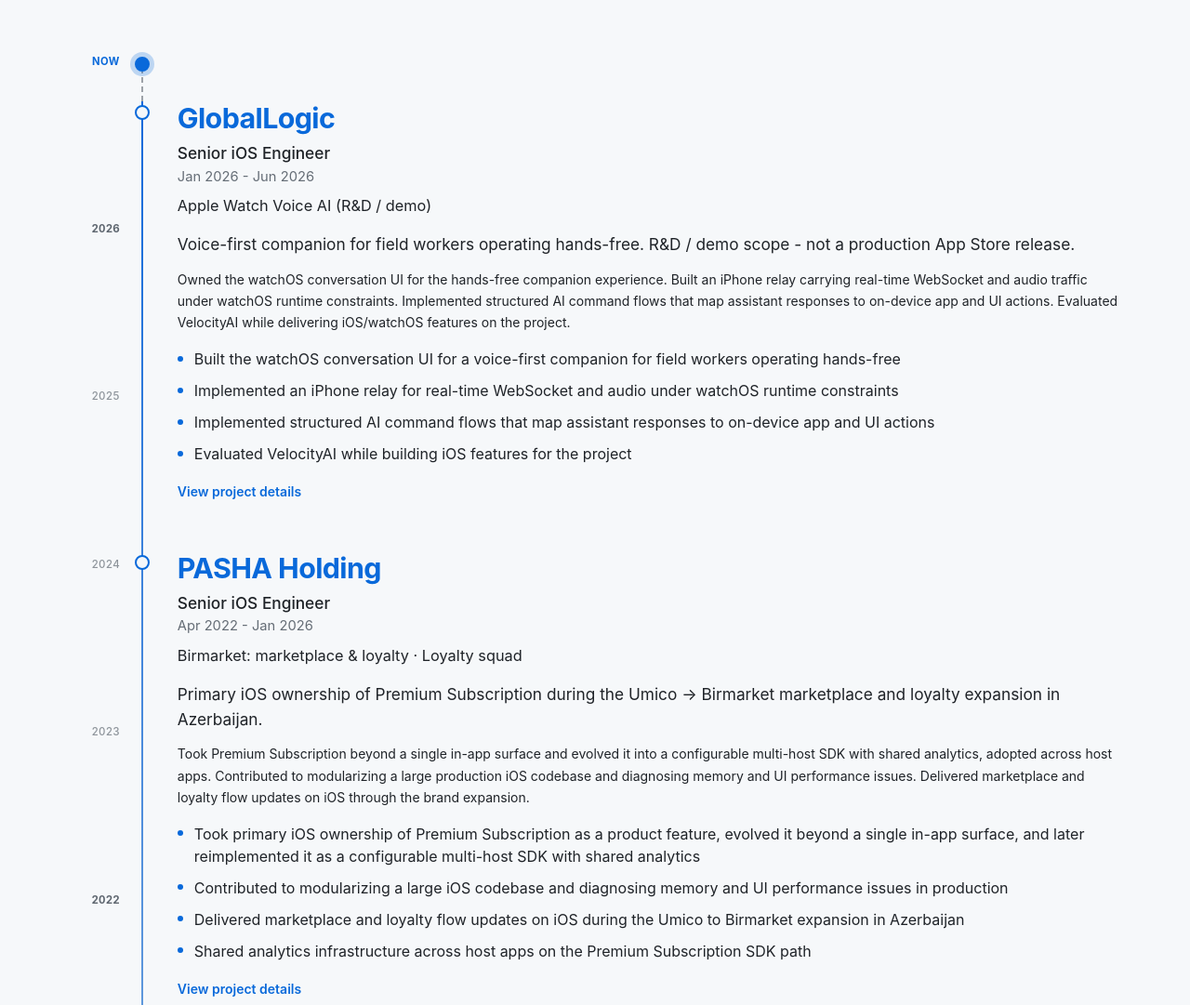
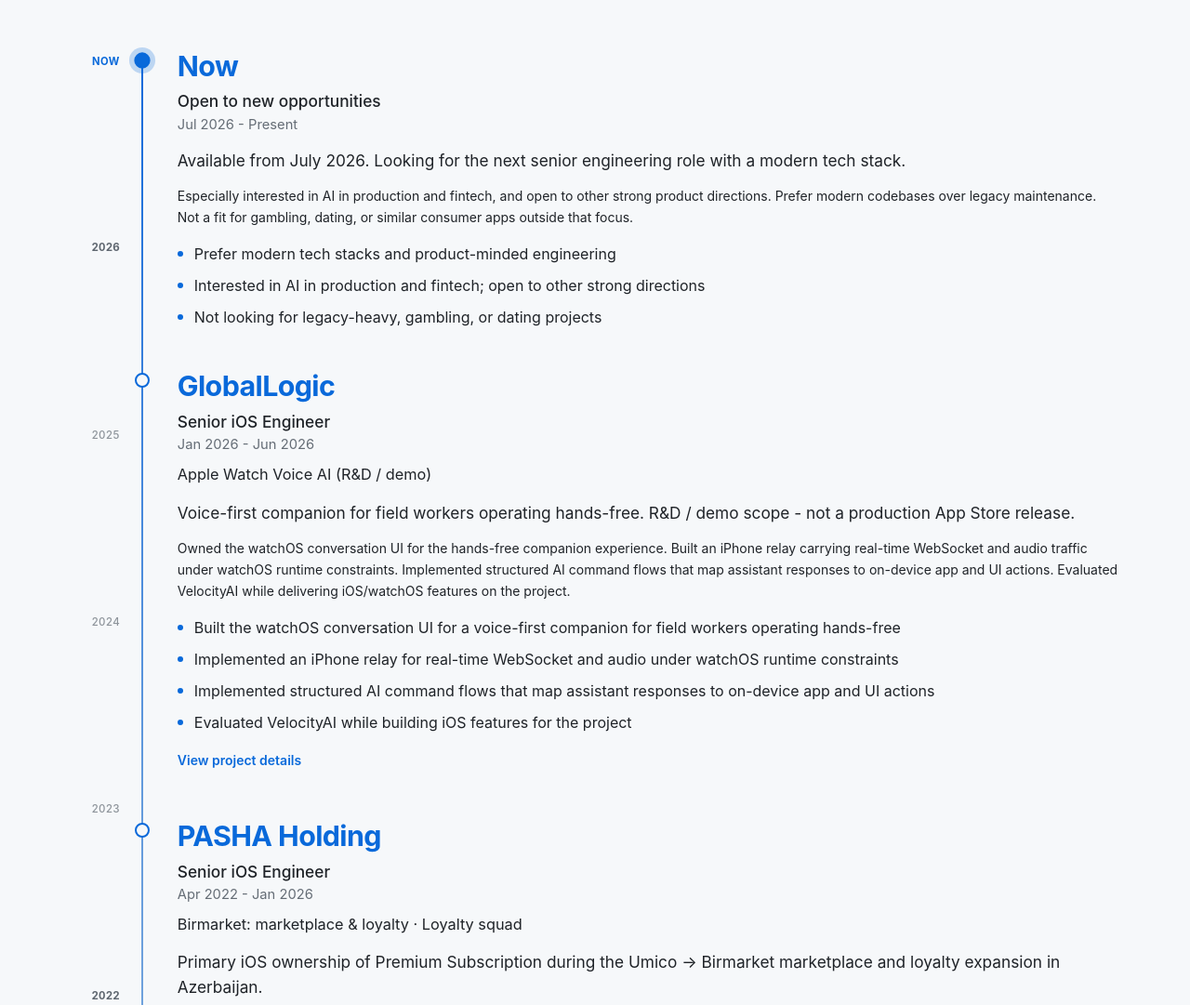
Before and after one commit to vil4max/vil4max.github.io, a website: page index.html in a window 1280 px wide. Shown: the part 720-1801 px from the top of the page at 93% size. Drawn offline with Linux system fonts and the light colour scheme.

Commit message:
feat(site): render Now as a full timeline experience entry
Promote the open-search node into a content card with filled current styling; keep GlobalLogic and PASHA as recent hollow accents.

```diff
--- a/index.html
+++ b/index.html
@@ -11,7 +11,7 @@
   <meta property="og:image" content="https://vil4max.github.io/assets/og-preview.png">
   <meta property="og:url" content="https://vil4max.github.io/">
   <meta property="og:type" content="website">
-  <link rel="stylesheet" href="resume.css?v=20260715l">
+  <link rel="stylesheet" href="resume.css?v=20260715m">
   <script src="portfolio.js?v=20260715g" defer></script>
 </head>
 <body class="cover-page">
@@ -74,10 +74,23 @@
             <li class="experience-year-scale__tick experience-year-scale__tick--anchor">2013</li>
           </ol>
             <div class="experience-stack">
-            <div class="experience-now" aria-label="Currently open to opportunities">
-              <div class="experience-entry__rail" aria-hidden="true"><span class="experience-now__dot"></span></div>
+          <article class="experience-entry experience-entry--current" id="milestone-now" data-milestone-panel="now" data-start-year="2026">
+            <div class="experience-entry__rail" aria-hidden="true"><span class="experience-entry__dot"></span></div>
+            <div class="experience-entry__content">
+              <h3 class="experience-entry__company">Now</h3>
+            <p class="experience-entry__role">Open to new opportunities</p>
+            <p class="experience-entry__dates">Jul 2026 - Present</p>
+            <p class="experience-entry__lede">Available from July 2026. Looking for the next senior engineering role with a modern tech stack.</p>
+            <p class="experience-entry__body">Especially interested in AI in production and fintech, and open to other strong product directions. Prefer modern codebases over legacy maintenance. Not a fit for gambling, dating, or similar consumer apps outside that focus.</p>
+            <ul class="experience-entry__bullets" aria-label="Highlights">
+              <li>Prefer modern tech stacks and product-minded engineering</li>
+              <li>Interested in AI in production and fintech; open to other strong directions</li>
+              <li>Not looking for legacy-heavy, gambling, or dating projects</li>
+            </ul>
+
             </div>
-          <article class="experience-entry" id="milestone-globallogic" data-milestone-panel="globallogic" data-start-year="2026">
+          </article>
+          <article class="experience-entry experience-entry--recent" id="milestone-globallogic" data-milestone-panel="globallogic" data-start-year="2026">
             <div class="experience-entry__rail" aria-hidden="true"><span class="experience-entry__dot"></span></div>
             <div class="experience-entry__content">
               <h3 class="experience-entry__company">GlobalLogic</h3>
@@ -95,7 +108,7 @@
             <p class="experience-entry__cta"><a href="projects.html#project-watch-ai-assistant">View project details</a></p>
             </div>
           </article>
-          <article class="experience-entry" id="milestone-pasha" data-milestone-panel="pasha" data-start-year="2022">
+          <article class="experience-entry experience-entry--recent" id="milestone-pasha" data-milestone-panel="pasha" data-start-year="2022">
             <div class="experience-entry__rail" aria-hidden="true"><span class="experience-entry__dot"></span></div>
             <div class="experience-entry__content">
               <h3 class="experience-entry__company">PASHA Holding</h3>
--- a/resume.css
+++ b/resume.css
@@ -1972,24 +1972,11 @@
   min-width: 0;
 }
 
-/* Open path: job search / next step (dashed from Now → latest role) */
-.experience-stack::after {
-  content: "";
-  position: absolute;
-  top: 20px;
-  height: 36px;
-  left: var(--rail-x);
-  width: 0;
-  border-left: 2px dashed color-mix(in srgb, var(--muted) 62%, transparent);
-  transform: translateX(-50%);
-  z-index: 0;
-}
-
-/* Career path rail through past roles */
+/* Continuous career rail: Now → past roles */
 .experience-stack::before {
   content: "";
   position: absolute;
-  top: 56px;
+  top: 12px;
   bottom: 28px;
   left: var(--rail-x);
   width: 2px;
@@ -1997,32 +1984,10 @@
   background: linear-gradient(
     180deg,
     var(--accent) 0%,
-    color-mix(in srgb, var(--accent) 55%, var(--border-subtle)) 42%,
+    color-mix(in srgb, var(--accent) 55%, var(--border-subtle)) 28%,
     var(--border-subtle) 100%
   );
   z-index: 0;
-}
-
-.experience-now {
-  display: grid;
-  grid-template-columns: 28px minmax(0, 1fr);
-  gap: 0 24px;
-  padding: 4px 0 32px;
-  position: relative;
-  z-index: 2;
-}
-
-.experience-now__dot {
-  box-sizing: border-box;
-  width: 16px;
-  height: 16px;
-  margin-top: 4px;
-  border-radius: 50%;
-  border: 2px solid var(--accent);
-  background: var(--accent);
-  box-shadow: 0 0 0 5px color-mix(in srgb, var(--accent) 24%, transparent);
-  display: block;
-  flex: 0 0 auto;
 }
 
 .experience-entry {
@@ -2064,16 +2029,25 @@
   transition: transform 0.15s ease, background 0.15s ease, box-shadow 0.15s ease, border-color 0.15s ease;
 }
 
-/* Recent past roles: blue hollow rings (not filled — current is Now / search) */
-.experience-entry:nth-of-type(-n + 2) .experience-entry__dot {
+/* Recent past roles: blue hollow rings */
+.experience-entry--recent .experience-entry__dot {
   border-color: var(--accent);
   background: var(--bg);
   box-shadow: none;
   transform: none;
 }
 
-.experience-entry:nth-of-type(-n + 2) .experience-entry__company {
+.experience-entry--recent .experience-entry__company,
+.experience-entry--current .experience-entry__company {
   color: var(--accent);
+}
+
+/* Current open node (Now): filled */
+.experience-entry--current .experience-entry__dot {
+  border-color: var(--accent);
+  background: var(--accent);
+  box-shadow: 0 0 0 5px color-mix(in srgb, var(--accent) 24%, transparent);
+  transform: scale(1.08);
 }
 
 .experience-entry:last-of-type .experience-entry__company {
```
Also changed, not shown: projects.html (+1 -1 lines), scripts/sync-portfolio-html.mjs (+21 -6 lines).
